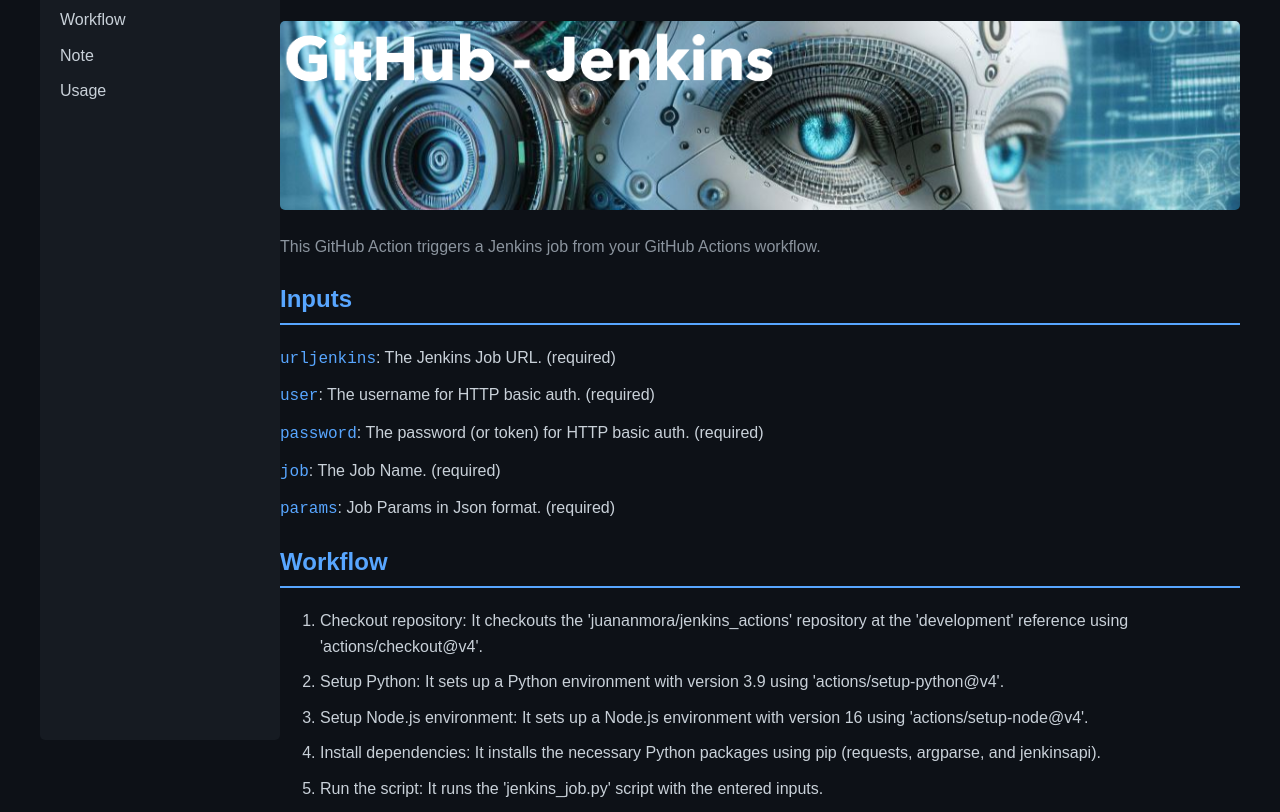
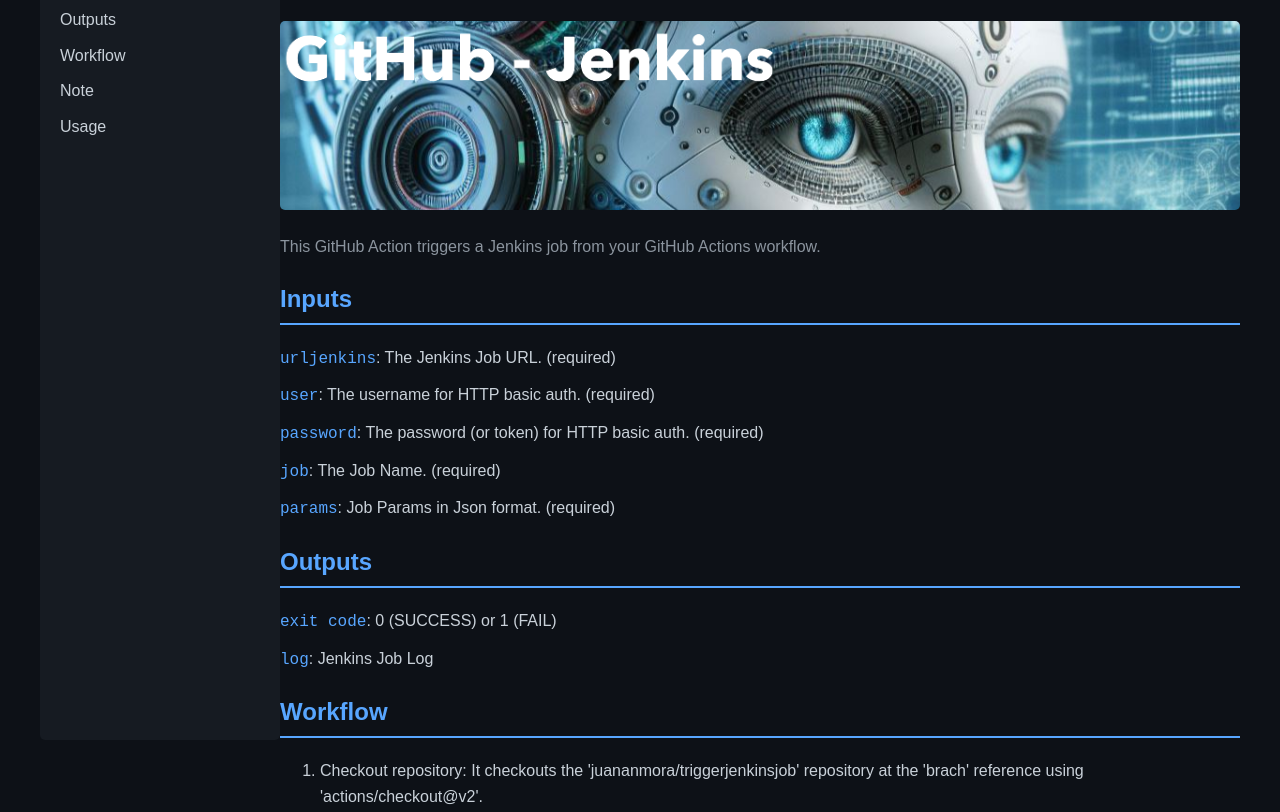
Before and after one commit to juananmora/triggerjenkinsjob, a plain HTML site: page index.html in a window 1280 px wide. Shown: the part 140-952 px from the top of the page. Drawn offline with Linux system fonts and the light colour scheme.

Commit message:
Update index.html

```diff
--- a/index.html
+++ b/index.html
@@ -93,6 +93,7 @@
   <ul>
     <li><a href="#introduction">Introduction</a></li>
     <li><a href="#inputs">Inputs</a></li>
+    <li><a href="#outputs">Outputs</a></li>
     <li><a href="#workflow">Workflow</a></li>
     <li><a href="#note">Note</a></li>
     <li><a href="#usage">Usage</a></li>
@@ -117,10 +118,17 @@
     <li><code>params</code>: Job Params in Json format. (required)</li>
   </ul>
 
+    <h2 id="outputs">Outputs</h2>
+
+  <ul>
+    <li><code>exit code</code>: 0 (SUCCESS) or 1 (FAIL) </li>
+    <li><code>log</code>: Jenkins Job Log</li>
+  </ul>
+
   <h2 id="workflow">Workflow</h2>
 
   <ol>
-    <li>Checkout repository: It checkouts the 'juananmora/jenkins_actions' repository at the 'development' reference using 'actions/checkout@v4'.</li>
+    <li>Checkout repository: It checkouts the 'juananmora/triggerjenkinsjob' repository at the 'brach' reference using 'actions/checkout@v2'.</li>
     <li>Setup Python: It sets up a Python environment with version 3.9 using 'actions/setup-python@v4'.</li>
     <li>Setup Node.js environment: It sets up a Node.js environment with version 16 using 'actions/setup-node@v4'.</li>
     <li>Install dependencies: It installs the necessary Python packages using pip (requests, argparse, and jenkinsapi).</li>
```
